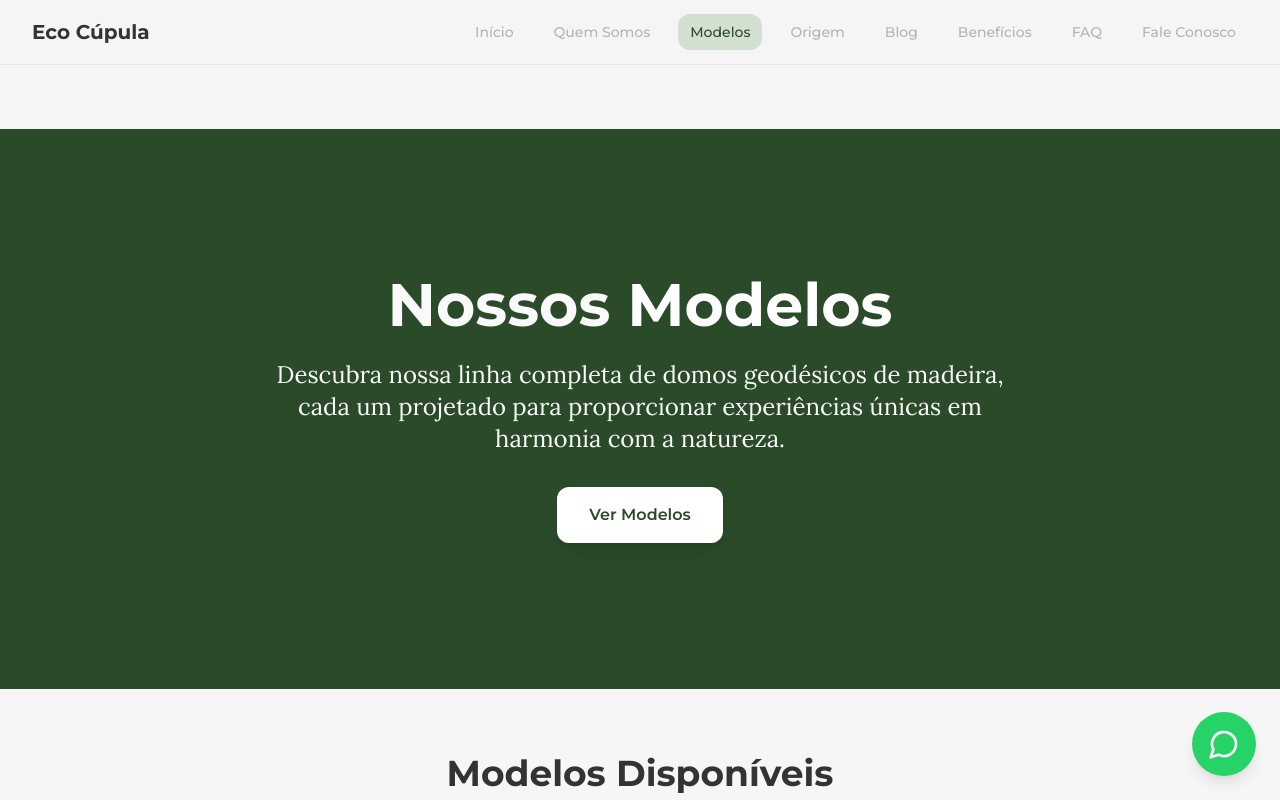
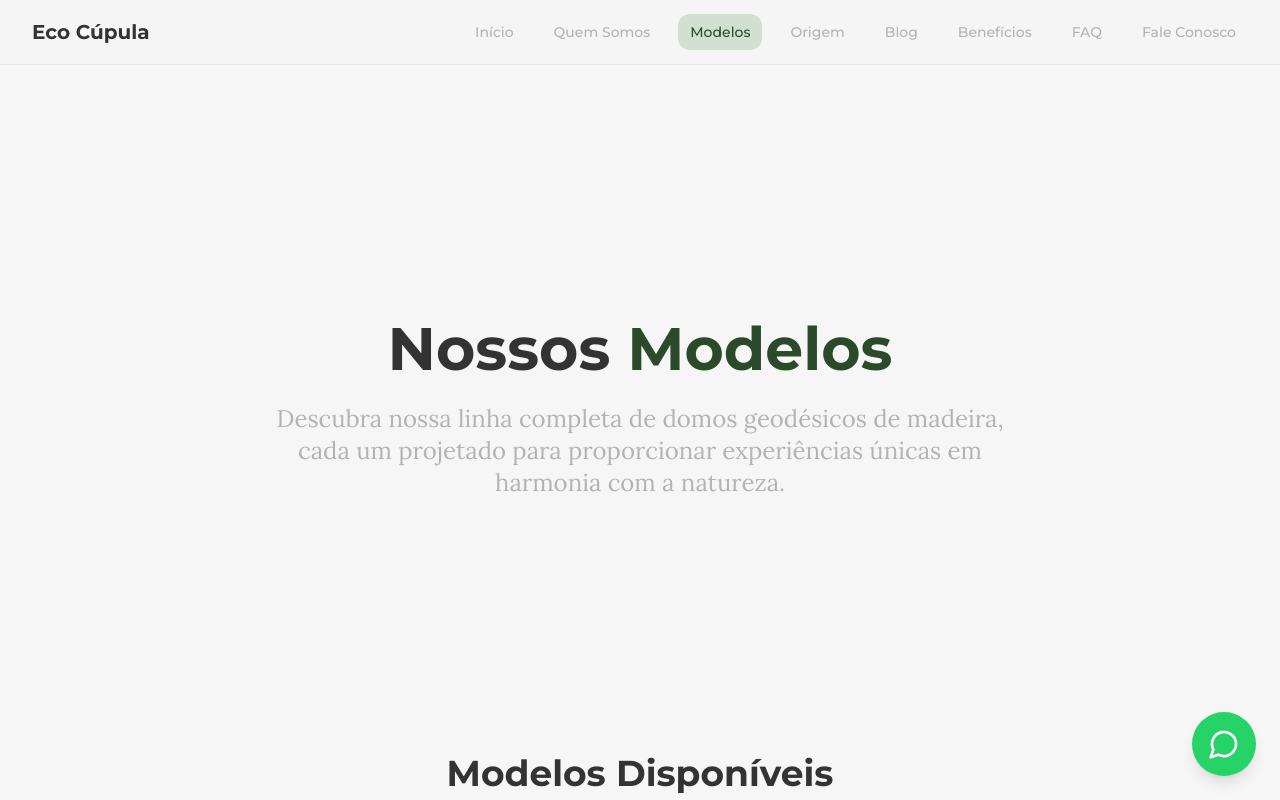
Before and after one commit to lsrworks/ecocupula1509-39b7d654, a React (Vite) app: page /produtos in a window 1280 px wide. Shown: the top 800 px of the page. Built offline with nearby package versions, Linux system fonts and the light colour scheme.

Commit message:
Ajustar página de produtos
Remover botão "Ver Modelos", ajustar fundo para branco e definir cores do H1 "Nossos Modelos" para preto com verde, seguindo o padrão das outras seções.

```diff
--- a/src/pages/Produtos.tsx
+++ b/src/pages/Produtos.tsx
@@ -76,21 +76,16 @@ const Produtos = () => {
     <div className="pt-16">
       {/* Hero Banner Section */}
       <section
-        className="relative min-h-[60vh] md:min-h-[70vh] flex items-center justify-center bg-primary text-primary-foreground"
+        className="relative min-h-[60vh] md:min-h-[70vh] flex items-center justify-center bg-background"
       >
         <div className="container-eco text-center">
           <h1 className="text-4xl md:text-5xl lg:text-6xl font-display font-bold mb-6">
-            Nossos <span className="text-white">Modelos</span>
+            Nossos <span className="text-primary">Modelos</span>
           </h1>
-          <p className="text-xl md:text-2xl leading-relaxed max-w-3xl mx-auto mb-8">
+          <p className="text-xl md:text-2xl leading-relaxed max-w-3xl mx-auto text-muted-foreground">
             Descubra nossa linha completa de domos geodésicos de madeira, cada um projetado
             para proporcionar experiências únicas em harmonia com a natureza.
           </p>
-          <Button variant="eco-cta" size="responsive" asChild>
-            <a href="#modelos">
-              Ver Modelos
-            </a>
-          </Button>
         </div>
       </section>
 
```
